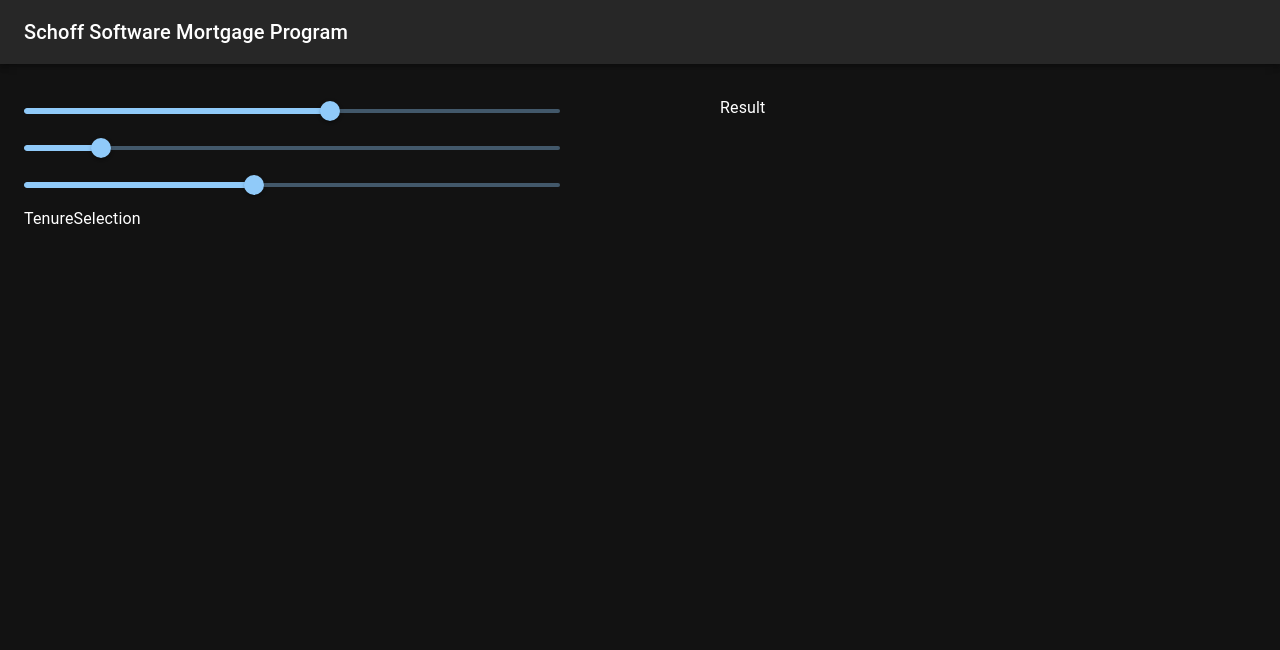
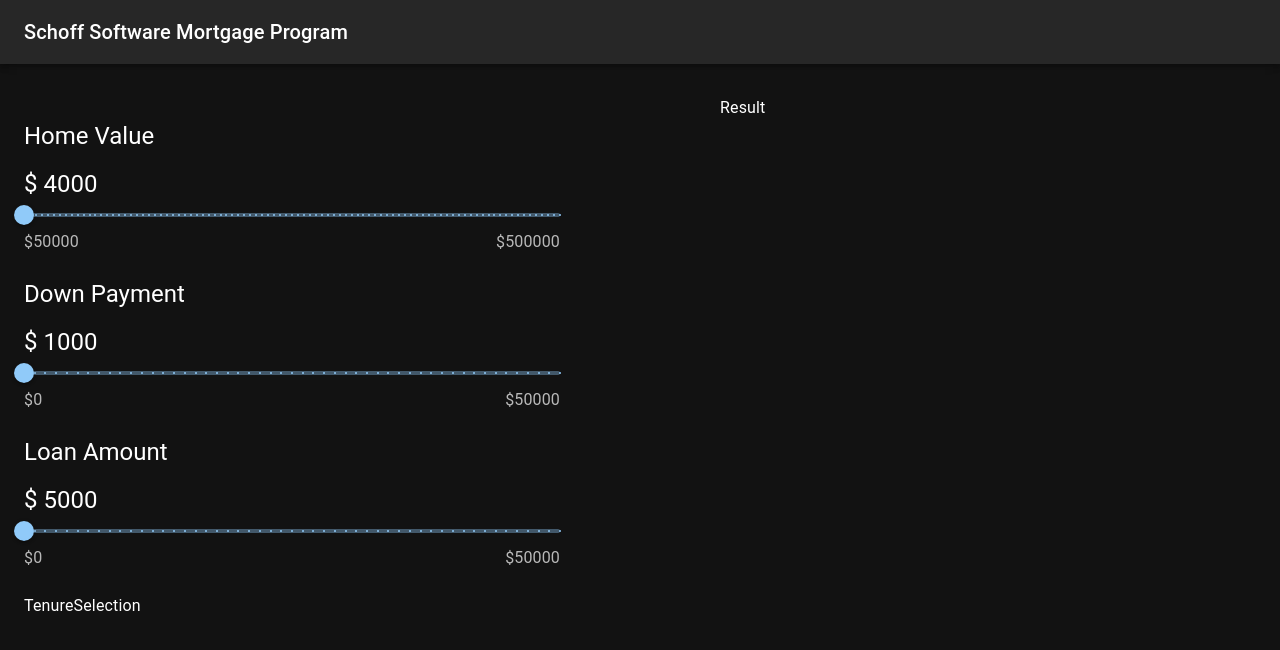
Before and after one commit to jschoff155/reactmortgageapp, a React (Create React App) app: page / in a window 1280 px wide. Shown: the top 650 px of the page. Built offline with nearby package versions, Linux system fonts and the light colour scheme.

Commit message:
Establishing hooks for value transfers.

```diff
--- a/src/App.js
+++ b/src/App.js
@@ -3,8 +3,16 @@ import TenureSelection from "./Components/TenureSelection";
 import Result from "./Components/Result";
 import { Container, Grid } from "@mui/material";
 import SliderSelect from "./Components/SliderSelect";
+import { useState } from "react";
 
 function App() {
+
+
+  const [homeValue, setHomeValue] = useState(0)
+  const [downPayment, setDownPayment] = useState(0)
+  const [loanAmount, setLoanAmount] = useState(0)
+  const [loanTerm, setLoanTerm] = useState(0)
+
   return (
     <div className="App">
       <Navbar />
--- a/src/Components/Common/slidercomponent.js
+++ b/src/Components/Common/slidercomponent.js
@@ -1,10 +1,31 @@
 import React from 'react'
 import Slider from '@mui/material/Slider';
+import { Stack, Typography } from '@mui/material';
 
-const Slidercomponent = ({defaultValue, min, max}) => {
+const Slidercomponent = ({defaultValue, min, max, step, onChange, value, title, unit, amount}) => {
   return (
     <div>
-      <Slider defaultValue={defaultValue} min={min} max={max} aria-label="Default" valueLabelDisplay="auto" />
+    <Stack my={3}>
+    <Stack gap={2}>
+      <Typography variant="h5">{title}</Typography>
+      <Typography variant="h5">{unit} {amount}</Typography>
+      </Stack>
+      <Slider
+      defaultValue={defaultValue}
+      min={min}
+      max={max}
+      aria-label="Default"
+      valueLabelDisplay="auto"
+      marks
+      step={step}
+      onChange={onChange}
+      value={value}
+       />
+       <Stack gap={2} direction="row" justifyContent='space-between' color='text.secondary'>
+      <Typography variant="subtitle" >{unit}{min}</Typography>
+      <Typography variant="subtitle">{unit}{max}</Typography>
+      </Stack>
+    </Stack>
     </div>
   )
 }
--- a/src/Components/SliderSelect.js
+++ b/src/Components/SliderSelect.js
@@ -1,14 +1,38 @@
-import React from 'react'
-import Slidercomponent from './Common/slidercomponent'
+import React from "react";
+import Slidercomponent from "./Common/slidercomponent";
 
 const SliderSelect = () => {
   return (
     <>
-      <Slidercomponent min={10} max={80} defaultValue={50}/>
-      <Slidercomponent min={20} max={90} defaultValue={30}/>
-      <Slidercomponent min={30} max={100} defaultValue={60}/>
+      <Slidercomponent
+      title={"Home Value"}
+      min={50000}
+      max={500000}
+      defaultValue={0}
+      step={5000}
+      unit='$'
+      amount={4000}
+       />
+       <Slidercomponent
+      title={"Down Payment"}
+      min={0}
+      max={50000}
+      defaultValue={0}
+      step={1000}
+      unit='$'
+      amount={1000}
+       />
+       <Slidercomponent
+      title={"Loan Amount"}
+      min={0}
+      max={50000}
+      defaultValue={0}
+      step={1000}
+      unit='$'
+      amount={5000}
+       />
     </>
-  )
-}
+  );
+};
 
-export default SliderSelect
+export default SliderSelect;
```
